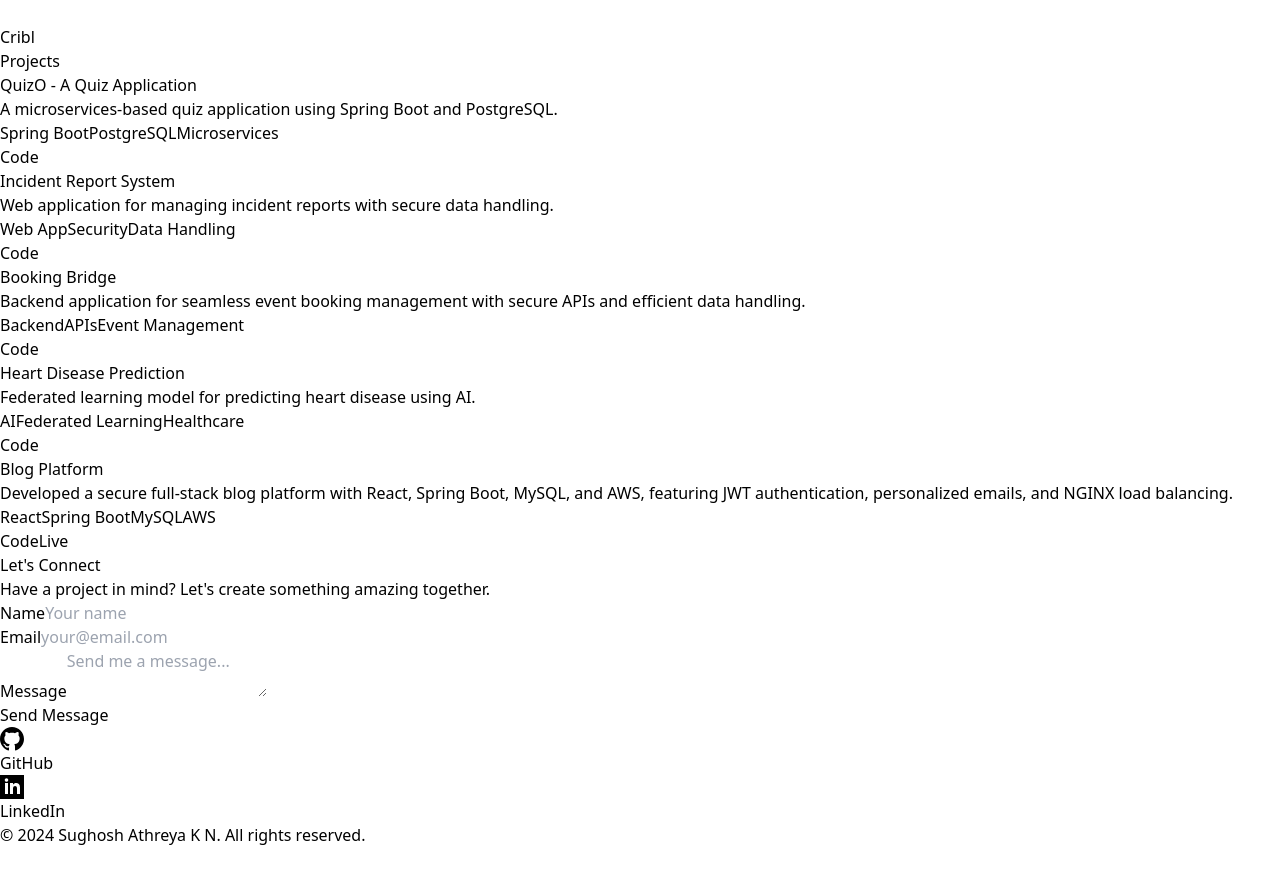
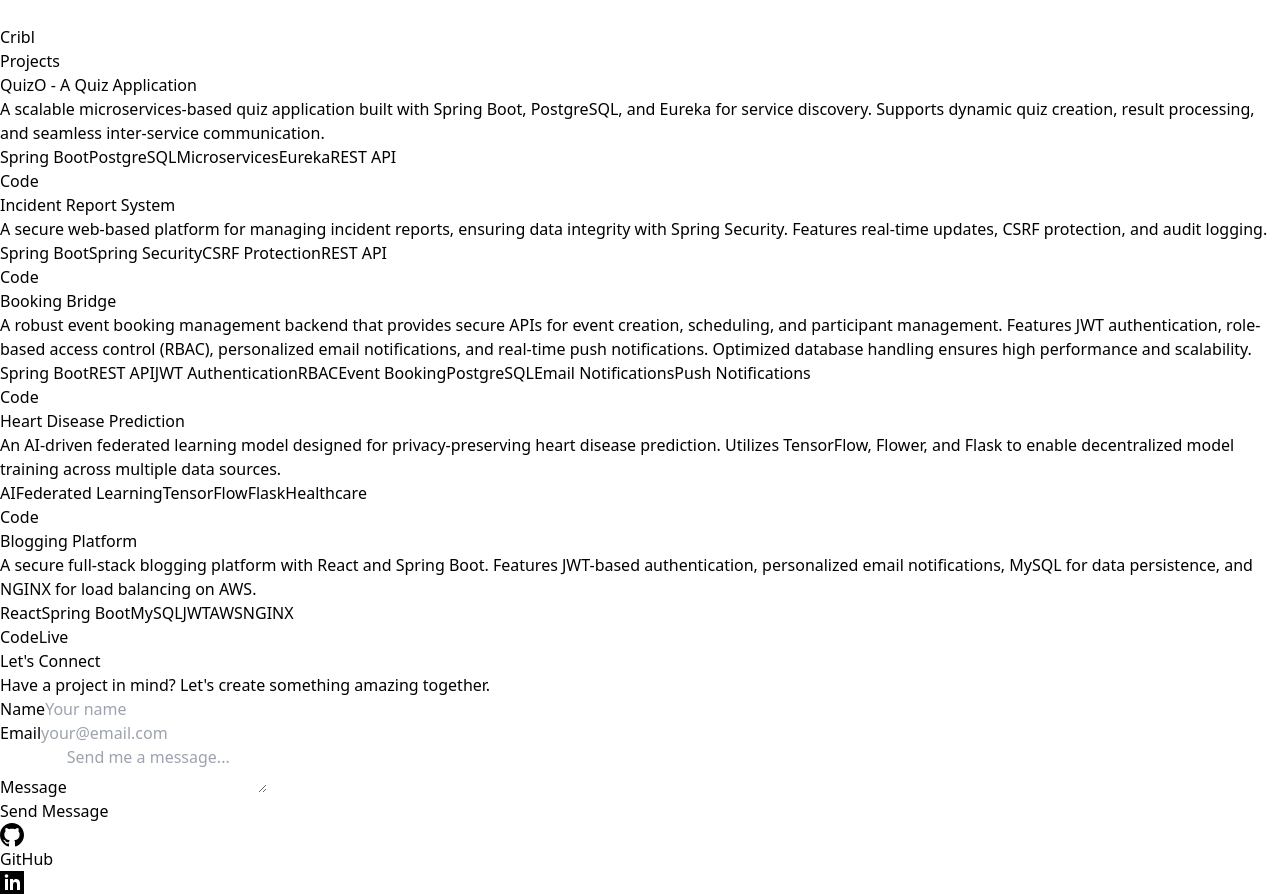
Before and after one commit to Sughosh28/sughosh-athreya-portfolio, a React (Vite) app: page / in a window 1280 px wide. Shown: the part 5991-6885 px from the top of the page. Before the commit the page ends 6838 px from the top, so only its background shows below. Built offline with nearby package versions, Linux system fonts and the light colour scheme.

Commit message:
feat: enhance project descriptions and tags for improved clarity and detail

```diff
--- a/src/pages/Projects.jsx
+++ b/src/pages/Projects.jsx
@@ -4,36 +4,52 @@ import { Link } from "react-router-dom";
 const projectsData = [
   {
     name: "QuizO - A Quiz Application",
-    description: "A microservices-based quiz application using Spring Boot and PostgreSQL.",
+    description:
+      "A scalable microservices-based quiz application built with Spring Boot, PostgreSQL, and Eureka for service discovery. Supports dynamic quiz creation, result processing, and seamless inter-service communication.",
     link: "https://github.com/Sughosh28/Quiz-O",
-    tags: ["Spring Boot", "PostgreSQL", "Microservices"],
+    tags: ["Spring Boot", "PostgreSQL", "Microservices", "Eureka", "REST API"],
   },
   {
     name: "Incident Report System",
-    description: "Web application for managing incident reports with secure data handling.",
+    description:
+      "A secure web-based platform for managing incident reports, ensuring data integrity with Spring Security. Features real-time updates, CSRF protection, and audit logging.",
     link: "https://github.com/Sughosh28/IncidentReport",
-    tags: ["Web App", "Security", "Data Handling"],
+    tags: ["Spring Boot", "Spring Security",  "CSRF Protection", "REST API"],
   },
   {
     name: "Booking Bridge",
-    description: "Backend application for seamless event booking management with secure APIs and efficient data handling.",
-    link: "https://github.com/Sughosh28/event-booking-backend",
-    tags: ["Backend", "APIs", "Event Management"],
+    description:
+      "A robust event booking management backend that provides secure APIs for event creation, scheduling, and participant management. Features JWT authentication, role-based access control (RBAC), personalized email notifications, and real-time push notifications. Optimized database handling ensures high performance and scalability.",
+    link: "https://github.com/Sughosh28/booking-bridge-backend",
+    tags: [
+      "Spring Boot",
+      "REST API",
+      "JWT Authentication",
+      "RBAC",
+      "Event Booking",
+      "PostgreSQL",
+      "Email Notifications",
+      "Push Notifications"
+    ],
+  },
+
+  {
+    name: "Heart Disease Prediction",
+    description:
+      "An AI-driven federated learning model designed for privacy-preserving heart disease prediction. Utilizes TensorFlow, Flower, and Flask to enable decentralized model training across multiple data sources.",
+    link: "https://github.com/Sughosh28/FL-for-heart-disease-prediction",
+    tags: ["AI", "Federated Learning", "TensorFlow", "Flask", "Healthcare"],
   },
   {
-    name: "Heart Disease Prediction",
-    description: "Federated learning model for predicting heart disease using AI.",
-    link: "https://github.com/Sughosh28/FL-for-heart-disease-prediction",
-    tags: ["AI", "Federated Learning", "Healthcare"],
-  },
-  {
-    name: "Blog Platform",
-    description: "Developed a secure full-stack blog platform with React, Spring Boot, MySQL, and AWS, featuring JWT authentication, personalized emails, and NGINX load balancing.",
-    link: "https://github.com/Sughosh28/blog-backend",
+    name: "Blogging Platform",
+    description:
+      "A secure full-stack blogging platform with React and Spring Boot. Features JWT-based authentication, personalized email notifications, MySQL for data persistence, and NGINX for load balancing on AWS.",
+    link: "https://github.com/Sughosh28/blogs-by-sughosh-backend",
     live: "http://blogsbysughosh.xyz/home",
-    tags: ["React", "Spring Boot", "MySQL", "AWS"],
+    tags: ["React", "Spring Boot", "MySQL", "JWT", "AWS", "NGINX"],
   },
 ];
+
 
 const Projects = () => {
 
```
